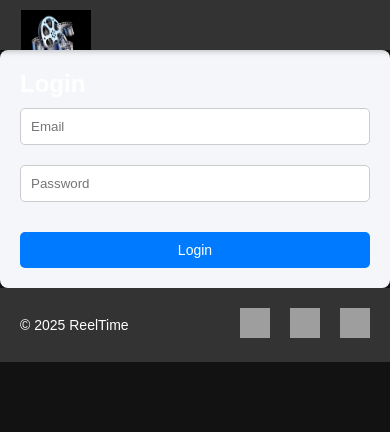
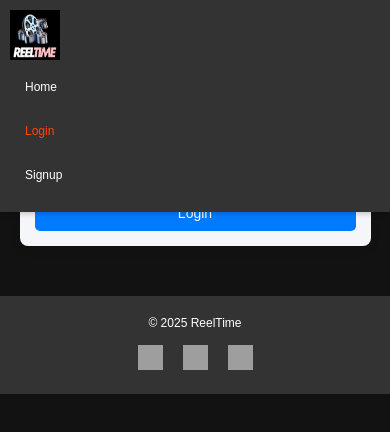
Before and after one commit to baggiyam/ReelTimeFrontend, a React (Vite) app: page /login in a window 390 px wide. Shown: the top 432 px of the page. Built offline with nearby package versions, Linux system fonts and the light colour scheme; grey boxes are pictures that could not be loaded.

Commit message:
updated the css

```diff
--- a/Styles/Home.css
+++ b/Styles/Home.css
@@ -1,18 +1,22 @@
-/* General body and homepage styling */
 .Homepage {
     font-family: Arial, sans-serif;
     margin: 0;
     padding: 0;
     background-color: #121212;
     color: white;
+    display: flex;
+    flex-direction: column;
+    min-height: 100vh;
 }
 
-/* Hero Banner Section */
+.main-content {
+    flex: 1;
+}
+
 .hero-banner {
     position: relative;
-    height: 700px; /* Adjust the height for larger screens */
+    height: 700px;
     background-size: cover;
-    background-position: center;
     background-attachment: fixed;
     color: white;
     display: flex;
@@ -26,7 +30,6 @@
     width: 100%;
 }
 
-/* Hero Content (Title and Button) */
 .hero-content h1 {
     font-size: 3rem;
     margin-bottom: 10px;
@@ -51,7 +54,6 @@
     background-color: #f40612;
 }
 
-/* Movie List Section */
 .movie-list-section {
     padding: 20px;
     background-color: #f9f9f9;
@@ -71,10 +73,8 @@
     margin-top: 20px;
 }
 
-/* Movie Card Styling */
 .movie-card {
     width: 200px;
-    height: auto;
     background-color: #fff;
     border-radius: 8px;
     overflow: hidden;
@@ -106,7 +106,6 @@
     color: #555;
 }
 
-/* View Details Button inside Movie Card */
 .view-details-btn {
     display: inline-block;
     margin-top: 10px;
@@ -122,7 +121,6 @@
     background-color: #f40612;
 }
 
-/* Watch More Button (Displayed under Movie List) */
 .watch-more-btn {
     display: block;
     width: fit-content;
@@ -152,11 +150,39 @@
     box-shadow: 0 2px 5px rgba(0, 0, 0, 0.2);
 }
 
+#footer {
+    background-color: #333;
+    color: white;
+    padding: 20px 0;
+    text-align: center;
+    width: 100%;
+    position: relative;
+    bottom: 0;
+}
+
 /* Responsive Design */
+@media screen and (max-width: 1024px) {
+    .hero-banner {
+        height: 600px;
+    }
+
+    .hero-content h1 {
+        font-size: 2.8rem;
+    }
+
+    .hero-content p {
+        font-size: 1.1rem;
+    }
+
+    .movie-card {
+        width: 180px;
+    }
+}
+
 @media screen and (max-width: 768px) {
     .hero-banner {
         height: 400px;
-        margin-top: 80px; /* Adjust for smaller screens */
+        margin-top: 80px;
     }
 
     .hero-content h1 {
@@ -186,7 +212,7 @@
 @media screen and (max-width: 480px) {
     .hero-banner {
         height: 300px;
-        margin-top: 90px; /* Adjust for very small screens */
+        margin-top: 90px;
     }
 
     .hero-content h1 {
--- a/Styles/Login.css
+++ b/Styles/Login.css
@@ -1,40 +1,52 @@
-
 .login-container {
   display: flex;
   flex-direction: column;
   align-items: center;
-    margin-top: 50px;
+  margin: 50px auto;
   padding: 20px;
   max-width: 400px;
-    margin-left: auto;
-    margin-right: auto;
+  width: 100%;
   background-color: #f4f6f9;
   border-radius: 8px;
+  box-shadow: 0 4px 8px rgba(0, 0, 0, 0.1);
 }
-
 
 .login-heading {
   font-size: 1.5rem;
   font-weight: bold;
   margin-bottom: 20px;
+  text-align: center;
 }
 
-
 .login-field {
+  width: 100%;
   margin-bottom: 15px;
-    width: 100%;
 }
 
+.login-field input {
+  width: 100%;
+  padding: 10px;
+  border: 1px solid #ccc;
+  border-radius: 5px;
+  font-size: 16px;
+}
+
+.login-field input:focus {
+  outline: none;
+  border-color: #007bff;
+  box-shadow: 0 0 5px rgba(0, 123, 255, 0.5);
+}
 
 .login-button {
-    margin-top: 20px;
   width: 100%;
   background-color: #007bff;
   color: white;
-    padding: 10px;
+  padding: 12px;
   border: none;
   border-radius: 5px;
+  font-size: 16px;
   cursor: pointer;
+  transition: background-color 0.3s ease-in-out;
 }
 
 .login-button:hover {
@@ -45,4 +57,23 @@
 .error-message {
   color: #ff0000;
   margin-top: 10px;
+  font-size: 14px;
+  text-align: center;
 }
+
+/* Responsive Design */
+@media screen and (max-width: 480px) {
+  .login-container {
+      width: 90%;
+      padding: 15px;
+  }
+
+  .login-heading {
+      font-size: 1.3rem;
+  }
+
+  .login-button {
+      font-size: 14px;
+      padding: 10px;
+  }
+}
--- a/Styles/Signup.css
+++ b/Styles/Signup.css
@@ -1,3 +1,16 @@
+* {
+  margin: 0;
+  padding: 0;
+  box-sizing: border-box;
+}
+
+body {
+  font-family: Arial, sans-serif;
+  background-color: #121212;
+  color: white;
+  min-height: 100vh;
+}
+
 .signup-container {
   display: flex;
   justify-content: center;
@@ -41,3 +54,37 @@
 .signup-button:hover {
   background-color: #0056b3;
 }
+
+@media (max-width: 768px) {
+  .signup-box {
+    width: 80%;
+    padding: 15px;
+  }
+
+  .input-field {
+    padding: 8px;
+  }
+
+  .signup-button {
+    padding: 8px;
+  }
+}
+
+@media (max-width: 480px) {
+  .signup-container {
+    padding: 20px;
+  }
+
+  .signup-box {
+    width: 100%;
+    padding: 10px;
+  }
+
+  .input-field {
+    padding: 7px;
+  }
+
+  .signup-button {
+    padding: 7px;
+  }
+}
--- a/Styles/Watchlist.css
+++ b/Styles/Watchlist.css
@@ -100,3 +100,43 @@ p {
   font-size: 18px;
   color: white;
 }
+
+/* Responsive Design */
+@media (max-width: 1024px) {
+  .movie-list {
+    grid-template-columns: repeat(auto-fill, minmax(200px, 1fr));
+    gap: 15px;
+  }
+}
+
+@media (max-width: 768px) {
+  .movie-list {
+    grid-template-columns: repeat(auto-fill, minmax(180px, 1fr));
+    gap: 10px;
+  }
+
+  .movie-card {
+    max-width: 200px;
+  }
+
+  button {
+    font-size: 12px;
+    padding: 8px;
+  }
+}
+
+@media (max-width: 480px) {
+  .movie-list {
+    grid-template-columns: repeat(auto-fill, minmax(150px, 1fr));
+    gap: 8px;
+  }
+
+  .movie-card {
+    max-width: 180px;
+  }
+
+  button {
+    font-size: 11px;
+    padding: 6px;
+  }
+}
--- a/Styles/footer.css
+++ b/Styles/footer.css
@@ -1,12 +1,25 @@
+html, body {
+  height: 100%;
+  margin: 0;
+  padding: 0;
+  display: flex;
+  flex-direction: column;
+}
+
+.main-content {
+  flex: 1;
+}
 
 #footer {
   background-color: #333;
   color: white;
   padding: 20px 0;
   text-align: center;
+  width: 100%;
+  position: relative;
+  bottom: 0;
 }
 
-  /* Footer content flexbox */
 .footer-content {
   display: flex;
   justify-content: space-between;
@@ -14,27 +27,47 @@
   max-width: 1200px;
   margin: 0 auto;
   padding: 0 20px;
+  flex-wrap: wrap;
 }
 
-  /* Left section - Copyright text */
 .footer-left {
   font-size: 14px;
 }
 
-  /* Right section - Social media icons */
 .footer-right {
   display: flex;
   gap: 20px;
 }
 
-  /* Social media links */
 .social-link img {
   width: 30px;
   height: 30px;
   transition: transform 0.3s;
 }
 
-  /* Hover effect for social media icons */
 .social-link:hover img {
   transform: scale(1.2);
 }
+
+@media (max-width: 768px) {
+  .footer-content {
+      flex-direction: column;
+      text-align: center;
+      gap: 15px;
+  }
+
+  .footer-right {
+      justify-content: center;
+  }
+}
+
+@media (max-width: 480px) {
+  .footer-left {
+      font-size: 12px;
+  }
+
+  .social-link img {
+      width: 25px;
+      height: 25px;
+  }
+}
--- a/Styles/index.css
+++ b/Styles/index.css
@@ -1,58 +1,54 @@
-
 #main-navbar {
   display: flex;
   align-items: center;
   justify-content: space-between;
   background-color: #333;
-  position:absolute;
-  padding-left: 1px;
-  height:50px;
+  position: fixed;
   top: 0;
   left: 0;
   width: 100%;
-  z-index: 100;
+  height: 60px;
+  z-index: 1000;
+  padding: 0 15px;
   box-shadow: 0 2px 5px rgba(0, 0, 0, 0.2);
-  overflow-x: auto;
-  padding-bottom: 2px;
 }
 
 #main-navbar .logo {
-  padding-left: 20px;
-  padding-bottom: 5px;
-  gap: 2px;
   display: flex;
   align-items: center;
+  gap: 10px;
 }
 
 #main-navbar .logo-image {
-  height: 70px;
-  width: 70px;
+  height: 50px;
+  width: 50px;
 }
 
 .nav-links {
   display: flex;
   gap: 20px;
-  flex-wrap: nowrap;
 }
 
 .nav-link {
   color: white;
   text-decoration: none;
   font-size: 16px;
-  display: block;
+  padding: 5px 10px;
+  transition: background 0.3s ease;
 }
 
 .nav-link:hover {
   background-color: #444;
   text-decoration: underline;
 }
+
 .nav-link.active-link {
   color: #ff4500;
 }
+
 .search-bar {
   display: flex;
   align-items: center;
-  justify-content: center;
 }
 
 .search-input {
@@ -68,14 +64,6 @@
   border: 2px solid #ff4500;
 }
 
-body {
-  margin-top: 60px;
-}
-
-body, html {
-  margin: 0;
-  padding: 0;
-}
 .logout-btn {
   color: white;
   background: transparent;
@@ -83,28 +71,29 @@ body, html {
   font-size: 16px;
   cursor: pointer;
 }
+
 .logout-btn:hover {
   color: #ff4500;
 }
+
+/* Ensure content doesn't overlap the fixed navbar */
 body {
   margin-top: 60px;
-}
-
-body, html {
-  margin: 0;
   padding: 0;
 }
 
+/* Responsive Design */
 @media screen and (max-width: 768px) {
   #main-navbar {
     flex-direction: column;
     align-items: flex-start;
+    height: auto;
+    padding: 10px;
   }
 
   .nav-links {
+    flex-direction: column;
     width: 100%;
-    flex-direction: column;
-    align-items: flex-start;
     gap: 15px;
     padding: 10px 0;
   }
@@ -116,9 +105,14 @@ body, html {
     padding: 10px 15px;
   }
 
+  .search-input {
+    width: 100%;
+    max-width: 250px;
+  }
+
   .logo-image {
-    height: 30px;
-    width: 30px;
+    height: 40px;
+    width: 40px;
   }
 }
 
@@ -130,4 +124,9 @@ body, html {
   .nav-link {
     font-size: 12px;
   }
+
+  .search-input {
+    width: 100%;
+    max-width: 180px;
+  }
 }
--- a/Styles/movielist.css
+++ b/Styles/movielist.css
@@ -9,11 +9,14 @@ body {
   font-family: Arial, sans-serif;
   background-color: #121212;
   color: white;
+  min-height: 100vh;
+  position: relative;
 }
 
-/* Movie List Page */
+/* Fix navbar overlap */
 .movie-list-page {
-  padding: 20px;
+  padding: 80px 20px 20px; /* Add top padding for navbar */
+  position: relative;
 }
 
 /* Title */
@@ -22,33 +25,45 @@ h1 {
   margin-bottom: 20px;
 }
 
-/* Popup */
+/* Popup - Centered */
 .popup {
   position: fixed;
-  top: 10%;
+  top: 50%;
   left: 50%;
-  transform: translateX(-50%);
-  background-color: rgba(0, 0, 0, 0.8);
-  padding: 10px;
+  transform: translate(-50%, -50%);
+  background-color: green;
+  padding: 15px 20px;
   color: white;
   border-radius: 5px;
   font-size: 16px;
+  z-index: 200;
+  box-shadow: 0 4px 8px rgba(255, 255, 255, 0.2);
+  text-align: center;
 }
 
-/* Filter Section */
+/* Filter Section - Ensure it's below navbar */
 .filter-container {
+  position: relative;
+  top: 0;
+  right: 0;
   display: flex;
-  justify-content: center;
-  gap: 20px;
+  justify-content: flex-end;
+  gap: 10px;
   margin-bottom: 20px;
 }
 
 .filter-container select {
-  padding: 5px;
+  padding: 8px;
   background-color: #333;
   color: white;
   border: 1px solid #555;
   border-radius: 5px;
+  cursor: pointer;
+}
+
+.filter-container select:focus {
+  outline: none;
+  border-color: #ff4500;
 }
 
 .filter-container label {
@@ -64,6 +79,7 @@ h1 {
   justify-items: center;
 }
 
+/* Movie Card */
 .movie-card {
   background-color: #1f1f1f;
   border-radius: 10px;
@@ -71,6 +87,12 @@ h1 {
   width: 100%;
   max-width: 250px;
   box-shadow: 0 4px 8px rgba(0, 0, 0, 0.4);
+  transition: transform 0.3s ease, box-shadow 0.3s ease;
+}
+
+.movie-card:hover {
+  transform: scale(1.05);
+  box-shadow: 0 6px 12px rgba(255, 255, 255, 0.2);
 }
 
 .movie-card img {
@@ -85,11 +107,13 @@ h1 {
 
 .movie-info h3 {
   margin-bottom: 10px;
+  font-size: 1.2rem;
 }
 
 .movie-info p {
   margin: 5px 0;
   font-size: 14px;
+  color: #ccc;
 }
 
 .movie-info strong {
@@ -114,14 +138,21 @@ button {
   font-size: 14px;
   cursor: pointer;
   text-align: center;
+  transition: background-color 0.3s ease, transform 0.2s ease;
 }
 
 button:hover {
   background-color: #777;
+  transform: translateY(-2px);
+}
+
+/* Specific Buttons */
+.add-btn {
+  background-color: #666;
 }
 
 .add-btn:hover {
-  background-color: #666;
+  background-color: #888;
 }
 
 .view-details-btn {
@@ -137,4 +168,49 @@ button:hover {
   text-align: center;
   font-size: 18px;
   color: white;
+  margin-top: 20px;
 }
+
+/* Responsive Design */
+@media (max-width: 768px) {
+  .filter-container {
+    position: static;
+    justify-content: center;
+    flex-direction: column;
+    align-items: center;
+    margin-bottom: 20px;
+  }
+
+  .filter-container select {
+    width: 90%;
+    text-align: center;
+  }
+
+  .movie-list {
+    grid-template-columns: repeat(auto-fill, minmax(180px, 1fr));
+  }
+
+  .movie-card {
+    max-width: 200px;
+  }
+
+  button {
+    font-size: 12px;
+    padding: 8px;
+  }
+}
+
+@media (max-width: 480px) {
+  .movie-list {
+    grid-template-columns: repeat(auto-fill, minmax(150px, 1fr));
+  }
+
+  .movie-card {
+    max-width: 170px;
+  }
+
+  button {
+    font-size: 11px;
+    padding: 7px;
+  }
+}
```
Also changed, not shown: Styles/Add.css (+77 -3 lines), Styles/Favorites.css (+51 -1 lines), Styles/moviedetail.css (+27 -8 lines), Styles/watched.css (+31 -0 lines), src/context/AuthContext.jsx (+16 -3 lines), 1 other file (tests, documents, lock files or other folders). Lines whose indentation alone changed are shown as unchanged.
